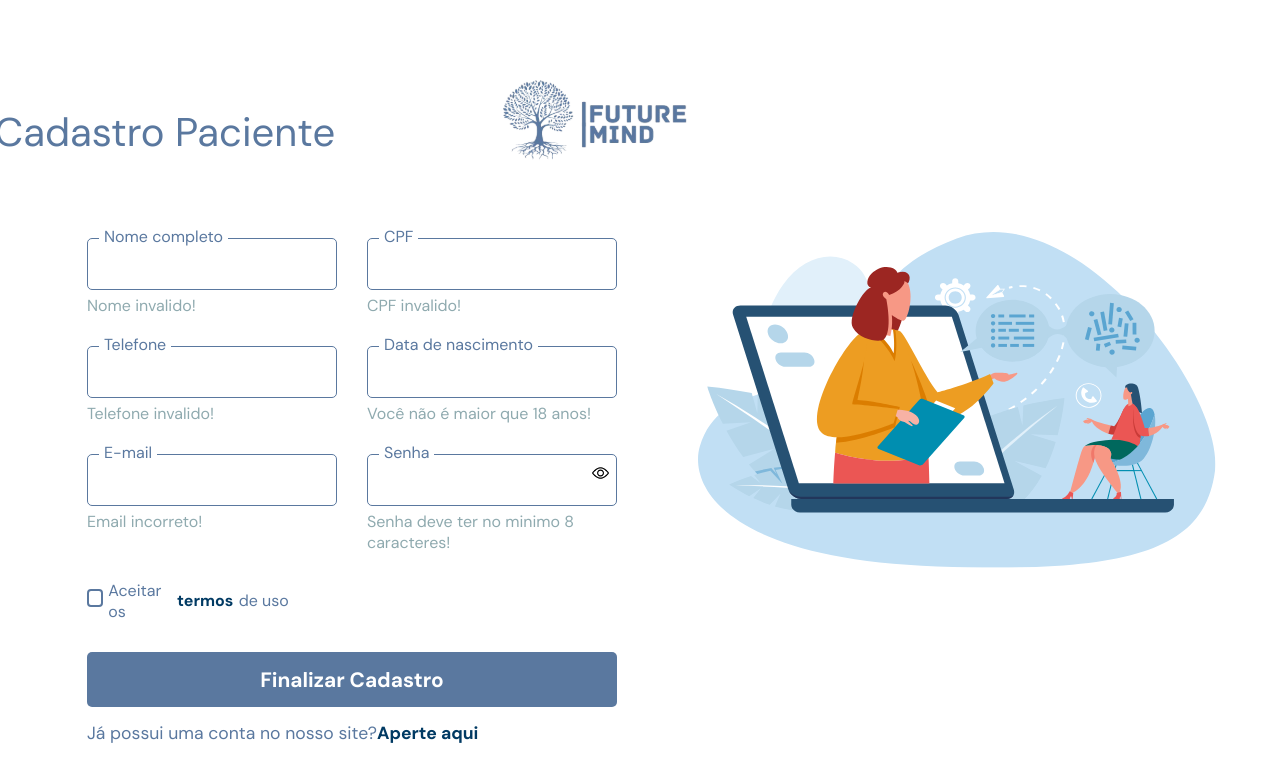
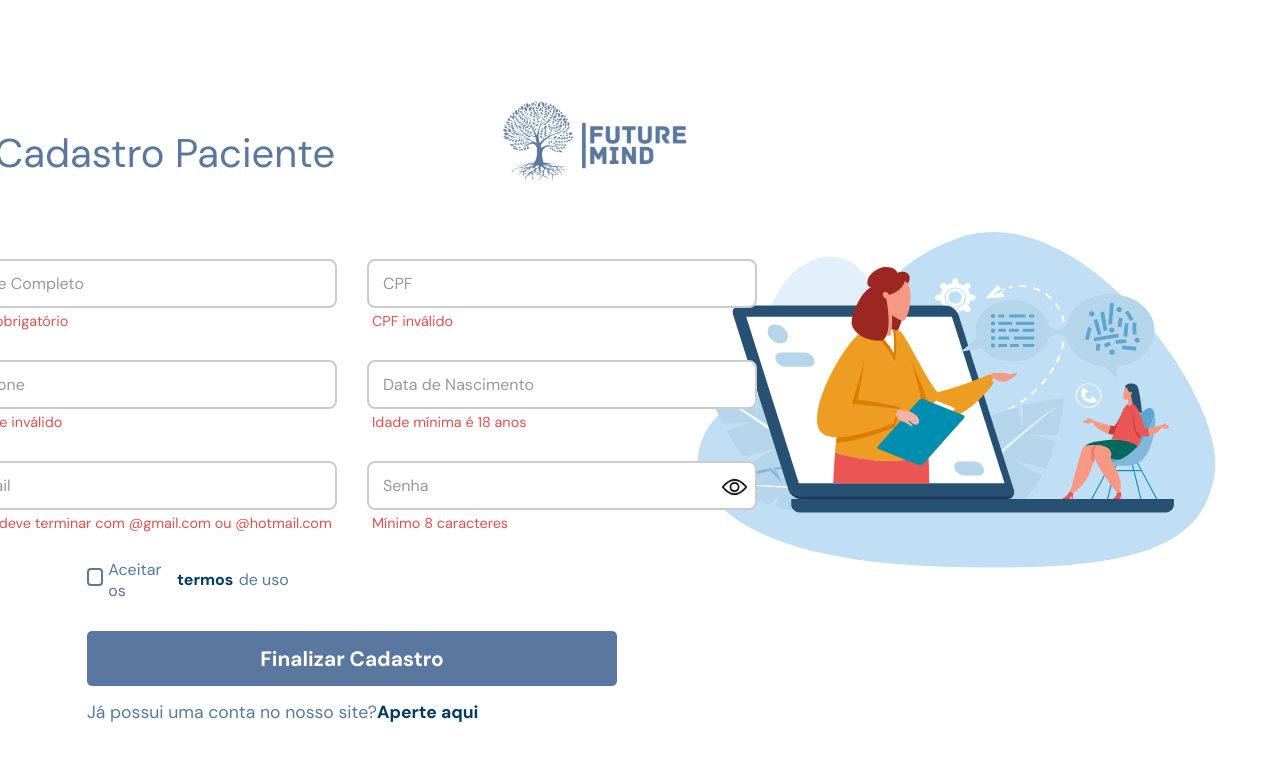
Before and after one commit to BrendaMaganeli/FutureMind-2.0, a React (Vite) app in the folder front/: page /cadastroPaciente in a window 1280 px wide. Both pictures are taken after a click on the button "Finalizar Cadastro". Shown: the top 782 px of the page. Built offline with nearby package versions, Linux system fonts and the light colour scheme.

Commit message:
tela de cadastro atualizada

```diff
--- a/front/src/pages/CSS/Cadastros.css
+++ b/front/src/pages/CSS/Cadastros.css
@@ -401,3 +401,77 @@
      color: #8faaaf;
      padding-top: 2%;
 }
+
+
+
+.erro {
+    color: #d9534f;
+    font-size: 0.9em;
+    margin-top: 4px;
+    padding-left: 5px;
+    min-height: 18px;
+    visibility: hidden;
+    opacity: 0;
+    transition: opacity 0.3s ease;
+  }
+
+  .erro.visivel {
+    visibility: visible;
+    opacity: 1;
+  }
+
+
+
+
+.cadastro-input {
+    position: relative;
+    width: 100%;
+    position: relative;
+  }
+
+  .cadastro-input input {
+    width: 24.4em;
+    padding: 16px 12px 8px;
+    font-size: 16px;
+    border: 2px solid #ccc;
+    border-radius: 8px;
+    outline: none;
+    transition: border-color 0.3s;
+  }
+
+  .cadastro-input input:focus {
+    border-color: #013a63;
+  }
+
+  .cadastro-input label {
+    position: absolute;
+    left: 12px;
+    top: 14px;
+    background: white;
+    padding: 0 4px;
+    color: #999;
+    font-size: 16px;
+    pointer-events: none;
+    transition: 0.2s ease all;
+  }
+
+  /* Quando o input está focado ou tem conteúdo */
+  .cadastro-input input:focus + label,
+  .cadastro-input input:not(:placeholder-shown) + label {
+    top: -8px;
+    left: 10px;
+    font-size: 13px;
+    color: #013a63;
+  }
+
+
+  .icone-senha {
+    position: absolute;
+    top: 37%;
+    right: 10px;
+    transform: translateY(-50%);
+    cursor: pointer;
+    width: 25px; /* Ajuste o tamanho do ícone conforme necessário */
+    height: auto;
+
+  }
--- a/front/src/pages/CadastroPaciente.jsx
+++ b/front/src/pages/CadastroPaciente.jsx
@@ -5,190 +5,142 @@ import './CSS/Cadastros.css';
 import { useState } from 'react';
 
 function CadastroPaciente() {
-   const navigate = useNavigate(); // Hook para navegação
-   const [nomeValido, setNomeValido] = useState()
-   const [cpfValido, setCpfValido] = useState()
-   const [telefoneValido, setTelefoneValido] = useState()
-   const [dataNascimentoValido, setDataNascimentoValido] = useState()
-   const [emailValido, setEmailValido] = useState()
-   const [senhaValido, setSenhaValido] = useState()
-   const [valorEmail, setValorEmail] = useState()
-   const [valorSenha, setValorSenha] =  useState()
+  const navigate = useNavigate();
 
-   const handleCadastro = () => {
-    if(nomeValido == false && cpfValido == false && telefoneValido == false && dataNascimentoValido == false && emailValido == false && senhaValido == false){
+  const [nome, setNome] = useState('');
+  const [cpf, setCpf] = useState('');
+  const [telefone, setTelefone] = useState('');
+  const [dataNascimento, setDataNascimento] = useState('');
+  const [valorEmail, setValorEmail] = useState('');
+  const [valorSenha, setValorSenha] = useState('');
 
-      navigate('/cadastroProfissional2');
+  const [nomeValido, setNomeValido] = useState(false);
+  const [cpfValido, setCpfValido] = useState(false);
+  const [telefoneValido, setTelefoneValido] = useState(false);
+  const [dataNascimentoValido, setDataNascimentoValido] = useState(false);
+  const [emailValido, setEmailValido] = useState(false);
+  const [senhaValido, setSenhaValido] = useState(false);
+
+  const [tipoInput, setTipoInput] = useState("password");
+  const [tipoIconSenha, setTipoIconSenha] = useState('icon_nao_ver.png');
+
+  const alternarTipo = () => {
+    if (tipoInput === 'password') {
+      setTipoInput('text');
+      setTipoIconSenha('icon_ver.png');
+    } else {
+      setTipoInput('password');
+      setTipoIconSenha('icon_nao_ver.png');
     }
-    if(nome.trim().length < 1){
-
-       setNomeValido(true)
-    }
-    if(cpf.trim().length < 14){
-
-      setCpfValido(true)
-    }
-    if(telefone.trim().length < 15){
-
-      setTelefoneValido(true)
-    }
-    if(dataNascimento.trim().length < 8){
-
-      setDataNascimentoValido(true)
-    }
-    if(!valorEmail?.trim().endsWith("@gmail.com") && !valorEmail?.endsWith("@hotmail.com")){
-
-      setEmailValido(true)
-    }
-    if (!valorSenha || valorSenha.trim().length < 8) {
-      setSenhaValido(true);
-    }
-
-  }
+  };
 
   const formatarCPF = (value) => {
-
     value = value.replace(/\D/g, '');
     value = value.replace(/^(\d{3})(\d)/, "$1.$2");
     value = value.replace(/^(\d{3})\.(\d{3})(\d)/, "$1.$2.$3");
     value = value.replace(/^(\d{3})\.(\d{3})\.(\d{3})(\d)/, "$1.$2.$3-$4");
     return value.slice(0, 14);
+  };
 
+  const formatarTelefone = (value) => {
+    value = value.replace(/\D/g, '');
+    value = value.replace(/(\d{2})(\d{5})(\d{4})/, '($1) $2-$3');
+    return value.slice(0, 15);
+  };
+
+  const formatarData = (value) => {
+    value = value.replace(/\D/g, '');
+    value = value.replace(/(\d{2})(\d{2})(\d{4})/, '$1/$2/$3');
+    return value.slice(0, 10);
   };
 
   const formatarNome = (value) => {
-
     return value.replace(/[^A-Za-zÀ-ÖØ-öø-ÿ\s]/g, '');
   };
 
-    const [nome, setNome] = useState('');
+  const handleCadastro = () => {
+    let validacoes = true;
 
-    const identificadorNome = (e) => {
+    // Nome
+    if (nome.trim().length < 1) {
+      setNomeValido(true);
+      validacoes = false;
+    } else {
+      setNomeValido(false);
+    }
 
-      const nomeAux = e.target.value;
-      setNome(formatarNome(nomeAux));
+    // CPF
+    if (cpf.trim().length < 14) {
+      setCpfValido(true);
+      validacoes = false;
+    } else {
+      setCpfValido(false);
+    }
 
-      if (nomeAux.length > 0) {
+    // Telefone
+    if (telefone.trim().length < 15) {
+      setTelefoneValido(true);
+      validacoes = false;
+    } else {
+      setTelefoneValido(false);
+    }
 
-        setNomeValido(false);
+    // Data de nascimento
+    if (dataNascimento.length === 10) {
+      const [dia, mes, ano] = dataNascimento.split('/');
+      const nascimento = new Date(`${ano}-${mes}-${dia}`);
+
+      const dataValida = (
+        nascimento.getDate() == dia &&
+        nascimento.getMonth() + 1 == mes &&
+        nascimento.getFullYear() == ano
+      );
+
+      if (!dataValida) {
+        setDataNascimentoValido(true);
+        validacoes = false;
       } else {
+        const hoje = new Date();
+        let idade = hoje.getFullYear() - nascimento.getFullYear();
+        const naoFezAniversario = hoje.getMonth() < nascimento.getMonth() ||
+          (hoje.getMonth() === nascimento.getMonth() && hoje.getDate() < nascimento.getDate());
 
-        setNomeValido(true)
+        if (naoFezAniversario) idade--;
+
+        if (idade < 18) {
+          setDataNascimentoValido(true);
+          validacoes = false;
+        } else {
+          setDataNascimentoValido(false);
+        }
+      }
+    } else {
+      setDataNascimentoValido(true);
+      validacoes = false;
+    }
+
+    // Email
+    if (!valorEmail?.trim().endsWith("@gmail.com") && !valorEmail?.trim().endsWith("@hotmail.com")) {
+      setEmailValido(true);
+      validacoes = false;
+    } else {
+      setEmailValido(false);
+    }
+
+    // Senha
+    if (!valorSenha || valorSenha.trim().length < 8) {
+      setSenhaValido(true);
+      validacoes = false;
+    } else {
+      setSenhaValido(false);
+    }
+
+    // Se tudo estiver válido, redireciona
+    if (validacoes) {
+      navigate('/cadastroProfissional2');
     }
   };
 
-
-    const [cpf, setCpf] = useState('');
-
-    const identificadorCpf = (e) => {
-      const cpfAux = e.target.value
-      setCpf(formatarCPF(cpfAux));
-
-      if (cpfAux.trim().length == 14) {
-
-        setCpfValido(false);
-      } else {
-
-        setCpfValido(true)
-      }
-    };
-
-   const [telefone, setTelefone] = useState('');
-
-   const identificadorTelefone = (e) => {
-    let value = e.target.value;
-
-    value = value.replace(/\D/g, '');
-    value = value.replace(/(\d{2})(\d{5})(\d{4})/, '($1) $2-$3');
-
-    setTelefone(value);
-
-    if(value.trim().length == 15){
-
-      setTelefoneValido(false)
-    }else{
-
-      setTelefoneValido(true)
-    }
-   }
-
-   const [dataNascimento, setDataNascimento] = useState('')
-
-   const identificadorData = (e) => {
-
-    let value = e.target.value;
-
-    value = value.replace(/\D/g, '');
-    value = value.replace(/(\d{2})(\d{2})(\d{4})/, '$1/$2/$3');
-    setDataNascimento(value);
-
-    if (value.length === 10) {
-
-        const dia = parseInt(value.slice(0, 2), 10);
-        const mes = parseInt(value.slice(3, 5), 10);
-        const ano = parseInt(value.slice(6, 10), 10);
-
-        const nascimento = new Date(ano, mes - 1, dia);
-        const hoje = new Date();
-
-        let idade = hoje.getFullYear() - nascimento.getFullYear();
-        const aniversarioAindaNaoPassou =
-            hoje.getMonth() < nascimento.getMonth() ||
-            (hoje.getMonth() === nascimento.getMonth() && hoje.getDate() < nascimento.getDate());
-
-        if (aniversarioAindaNaoPassou) {
-            idade--;
-        }
-
-        setDataNascimentoValido(idade < 18);
-    } else {
-        setDataNascimentoValido(true);
-    }
-  }
-
-   const [tipoInput, setTipoInput] = useState("password");
-   const [tipoIconSenha, setTipoIconSenha] = useState('icon_nao_ver.png')
-
-   const alternarTipo = () => {
-
-     if(tipoInput == 'password'){
-
-      setTipoInput('text')
-      setTipoIconSenha('icon_ver.png')
-
-     }else{
-
-      setTipoInput('password')
-      setTipoIconSenha('icon_nao_ver.png')
-     }
-   };
-
-   const indentificadorEmail = (e) =>{
-
-    let valor_email = e.target.value
-    setValorEmail(valor_email)
-    if(valor_email.trim().endsWith("@gmail.com") || valor_email.endsWith("@gmail.com") ){
-
-      setEmailValido(false)
-    }else{
-
-      setEmailValido(true)
-    }
-   }
-
-   const indentificadorSenha = (e) => {
-
-    let valor_senha = e.target.value
-    setValorSenha(valor_senha)
-    if(valor_senha.trim().length >= 8){
-
-      setSenhaValido(false)
-
-    }else{
-
-      setSenhaValido(true)
-    }
-   }
 
   return (
     <div className='container-profissional'>
@@ -197,91 +149,86 @@ function CadastroPaciente() {
           <p className='titulo-cadastro'>Cadastro Paciente</p>
           <img src={logo} alt='Future Mind Logo' className='logo-paraCadastro' />
         </div>
+
         <div className='inputs-cadastro-div'>
-          <div className='input-cadastro'>
-            <label>Nome completo</label>
-            <input
-            type="text"
-            value={nome}
-            onChange={identificadorNome }
-            />
-           <div className={`container_alerta_nulo ${nomeValido ? 'container_geral_mostra' : ''}`}>
-              <p>Nome invalido!</p>
-            </div>
-          </div>
-          <div className='input-cadastro'>
-            <label>CPF</label>
-            <input
-            value={cpf}
-            onChange={identificadorCpf}
-            maxLength="14"
-            type='text' />
-            <div className={`container_alerta_nulo ${cpfValido ? 'container_geral_mostra' : ''}`}>
-              <p>CPF invalido!</p>
-            </div>
-          </div>
-          <div className='input-cadastro'>
-            <label>Telefone</label>
-            <input
-            type='text'
-            value={telefone}
-            maxLength="14"
-            onChange={identificadorTelefone}
-          />
-           <div className={`container_alerta_nulo ${telefoneValido ? 'container_geral_mostra' : ''}`}>
-              <p>Telefone invalido!</p>
-            </div>
-          </div>
-          <div className='input-cadastro'>
-            <label>Data de nascimento</label>
-            <input
-             type='text'
-             value={dataNascimento}
-             maxLength="8"
-             onChange={identificadorData}
-            />
-            <div className={`container_alerta_nulo ${dataNascimentoValido ? 'container_geral_mostra' : ''}`}>
-              <p>Você não é maior que 18 anos!</p>
+          <div className="cadastro-input">
+            <input type="text" value={nome} onChange={(e) => {
+              setNome(formatarNome(e.target.value));
+              setNomeValido(false);
+            }} placeholder=" " required />
+            <label>Nome Completo</label>
+            <span className={`erro ${nomeValido ? 'visivel' : ''}`}>Nome obrigatório</span>
           </div>
 
+          <div className="cadastro-input">
+            <input type="text" value={cpf} onChange={(e) => {
+              setCpf(formatarCPF(e.target.value));
+              setCpfValido(false);
+            }} placeholder=" " required />
+            <label>CPF</label>
+            <span className={`erro ${cpfValido ? 'visivel' : ''}`}>CPF inválido</span>
           </div>
-          <div className='input-cadastro'>
+
+          <div className="cadastro-input">
+            <input type="text" value={telefone} onChange={(e) => {
+              setTelefone(formatarTelefone(e.target.value));
+              setTelefoneValido(false);
+            }} placeholder=" " required />
+            <label>Telefone</label>
+            <span className={`erro ${telefoneValido ? 'visivel' : ''}`}>Telefone inválido</span>
+          </div>
+
+          <div className="cadastro-input">
+            <input type="text" value={dataNascimento} onChange={(e) => {
+              setDataNascimento(formatarData(e.target.value));
+              setDataNascimentoValido(false);
+            }} placeholder=" " required />
+            <label>Data de Nascimento</label>
+            <span className={`erro ${dataNascimentoValido ? 'visivel' : ''}`}>Idade mínima é 18 anos</span>
+          </div>
+
+          <div className="cadastro-input">
+            <input type="text" value={valorEmail} onChange={(e) => {
+              setValorEmail(e.target.value);
+              setEmailValido(false);
+            }} placeholder=" " required />
             <label>E-mail</label>
-            <input
-            type='text'
-            onChange={indentificadorEmail}
-            />
-            <div className={`container_alerta_nulo ${emailValido ? 'container_geral_mostra' : ''}`}>
-              <p>Email incorreto!</p>
+            <span className={`erro ${emailValido ? 'visivel' : ''}`}>E-mail deve terminar com @gmail.com ou @hotmail.com</span>
           </div>
-          </div>
-          <div className='input-cadastro'>
-            <label>Senha</label>
+
+          <div className="cadastro-input">
   <input
     type={tipoInput}
-             maxLength={15}
-             onChange={indentificadorSenha}
+    value={valorSenha}
+    onChange={(e) => {
+      setValorSenha(e.target.value);
+      setSenhaValido(false);
+    }}
+    placeholder=" "
+    required
   />
-             <div className={`container_alerta_nulo ${senhaValido ? 'container_geral_mostra' : ''}`}>
-              <p>Senha deve ter no minimo 8 caracteres!</p>
-            </div>
-
+  <label>Senha</label>
+  <span className={`erro ${senhaValido ? 'visivel' : ''}`}>Mínimo 8 caracteres</span>
   <img
+    src={tipoIconSenha}
+    alt="Mostrar senha"
+    className="icone-senha"
     onClick={alternarTipo}
-            className='imagem_olho'
-            src={tipoIconSenha} alt=""
   />
 </div>
 </div>
+
         <div className='div-check'>
           <div className='container_styles-check'>
-            <input className='styles-check' type="checkbox" name="" id="" />
+            <input className='styles-check' type="checkbox" />
           </div>
-         <label className='termos-styles' htmlFor="">Aceitar os</label> <a className='termos-a' href="termos">termos</a> <label className='de_uso' htmlFor="">de uso</label>
+          <label className='termos-styles'>Aceitar os</label> <a className='termos-a' href="termos">termos</a> <label className='de_uso'>de uso</label>
         </div>
+
         <button className='botao-cadastro' onClick={handleCadastro}>Finalizar Cadastro</button>
         <p className='login-texto'>Já possui uma conta no nosso site? <a href='/login'>Aperte aqui</a></p>
       </div>
+
       <div className='lado-direitoProfissional'>
         <img src={imagem} alt='Cadastro Profissional' className='imagem-cadastro' />
       </div>
```
Also changed, not shown: front/src/pages/Pagamento.jsx (+5 -3 lines), front/src/assets/caret-down-solid.svg (added). Lines whose indentation alone changed are shown as unchanged.
